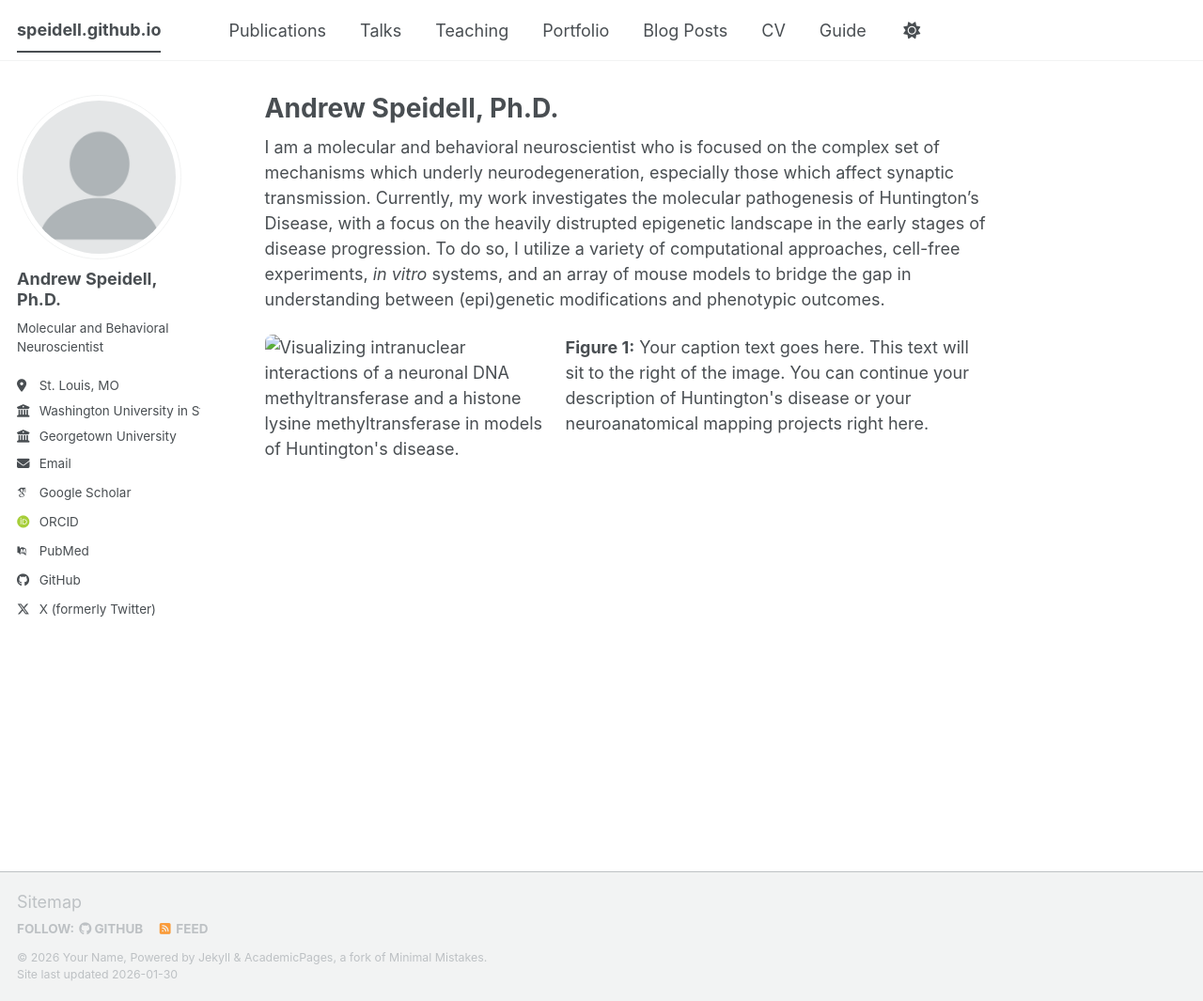
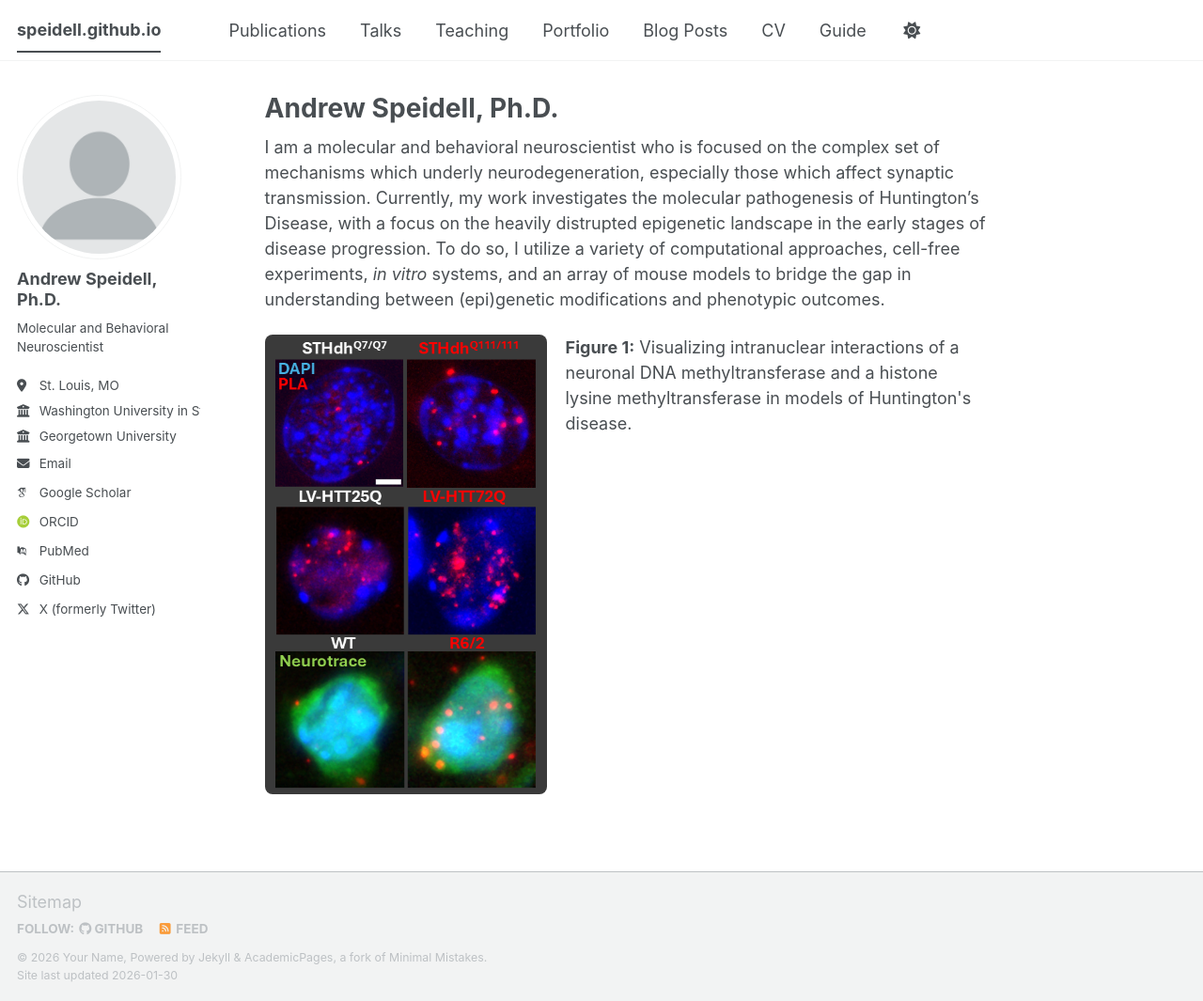
Before and after one commit to Speidell/speidell.github.io, a Jekyll site: the page built from _pages/about.md, in a window 1280 px wide and 1065 px high. Shown: the whole window at 94% size. Built offline with Jekyll 4.4.1, drawn with Linux system fonts in a browser that asks for light colours; some web fonts are replaced; a script bundle is joined from its source files by our own code; library files that are not in the unit come from our copies.

Commit message:
Update about.md

```diff
--- a/_pages/about.md
+++ b/_pages/about.md
@@ -10,12 +10,10 @@ redirect_from:
 I am a molecular and behavioral neuroscientist who is focused on the complex set of mechanisms which underly neurodegeneration, especially those which affect synaptic transmission. Currently, my work investigates the molecular pathogenesis of Huntington’s Disease, with a focus on the heavily distrupted epigenetic landscape in the early stages of disease progression. To do so, I utilize a variety of computational approaches, cell-free experiments, *in vitro* systems, and an array of mouse models to bridge the gap in understanding between (epi)genetic modifications and phenotypic outcomes.
 
 <div style="overflow: auto;">
-  <img src="speidell.github.io/images/Interactions.png"
+  <img src="{{ site.baseurl }}/images/Interactions.png"
        alt="Visualizing intranuclear interactions of a neuronal DNA methyltransferase and a histone lysine methyltransferase in models of Huntington's disease."
        style="float: left; width: 300px; margin-right: 20px; border-radius: 8px;">
   <p>
-    <strong>Figure 1:</strong> Your caption text goes here. This text will sit to the right of the image.
-    You can continue your description of Huntington's disease or your neuroanatomical
-    mapping projects right here.
+    <strong>Figure 1:</strong> Visualizing intranuclear interactions of a neuronal DNA methyltransferase and a histone lysine methyltransferase in models of Huntington's disease.
   </p>
 </div>
```
